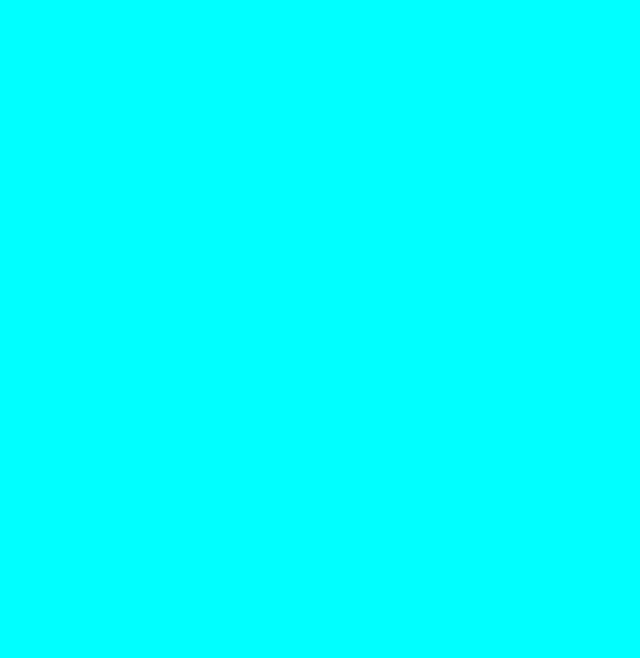
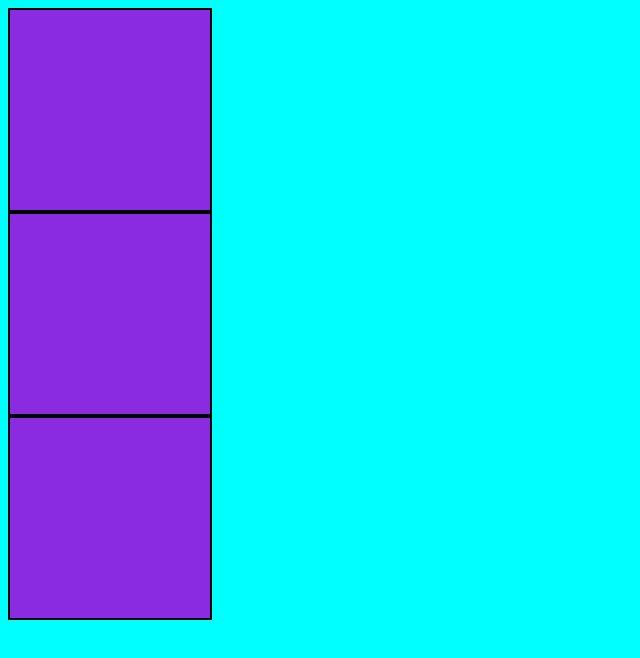
Before and after one commit to ENdziela/www1, a plain HTML site: page index.html in a window 1280 px wide. Shown: the whole page, without its empty margins (0-640 px from the left). Drawn offline with Linux system fonts and the light colour scheme.

Commit message:
mod css i html

```diff
--- a/index.html
+++ b/index.html
@@ -7,6 +7,8 @@
     <link rel="stylesheet" href="style.css">
 </head>
 <body>
-
+    <div></div>
+    <div></div>
+    <div></div>
 </body>
 </html>
--- a/style.css
+++ b/style.css
@@ -2,3 +2,9 @@ body
 {
     background-color: aqua
 }
+div{
+    border: solid black 2px;
+    width:  200px;
+    height: 200px;
+    background-color: blueviolet;
+}
```
